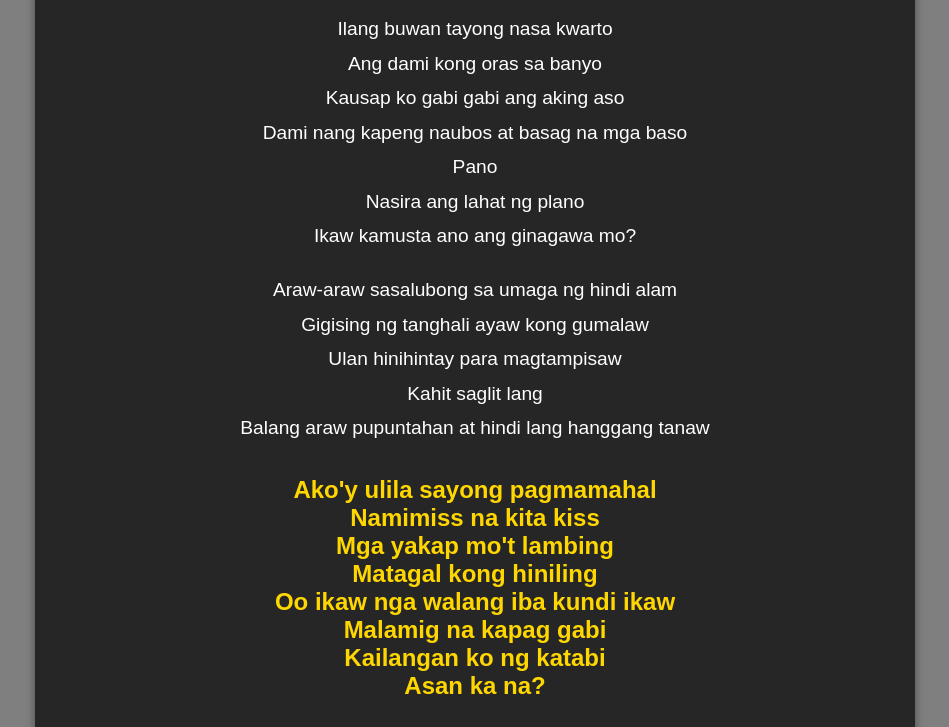
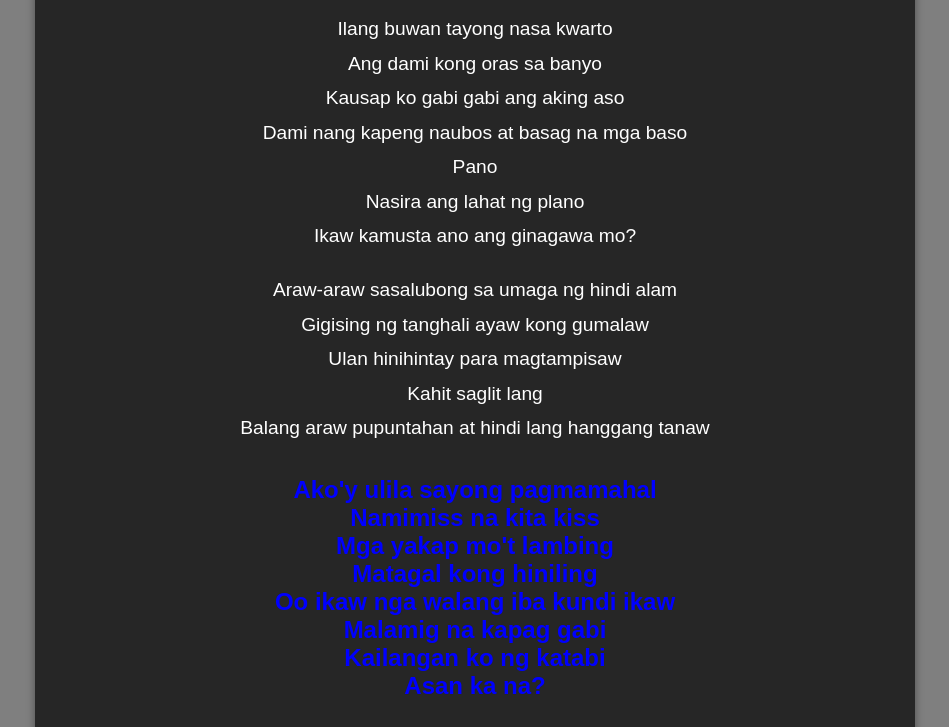
Before and after one commit to Danken082/gitBackup, a plain HTML site: page index.html in a window 1280 px wide. Shown: the part 178-905 px from the top of the page, without its empty margins (165-1114 px from the left). Drawn offline with Linux system fonts and the light colour scheme.

Commit message:
changes in branch1

```diff
--- a/index.html
+++ b/index.html
@@ -46,7 +46,7 @@
         .chorus {
             font-weight: bold;
             font-size: 1.5em;
-            color: #FFD700;
+            color: blue;
             margin: 30px 0;
         }
 
```
